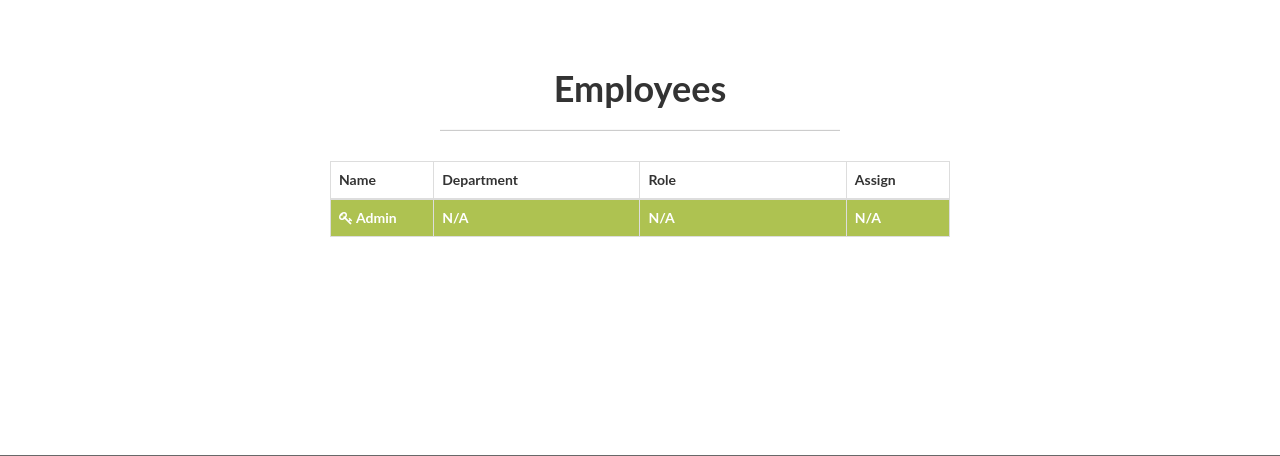
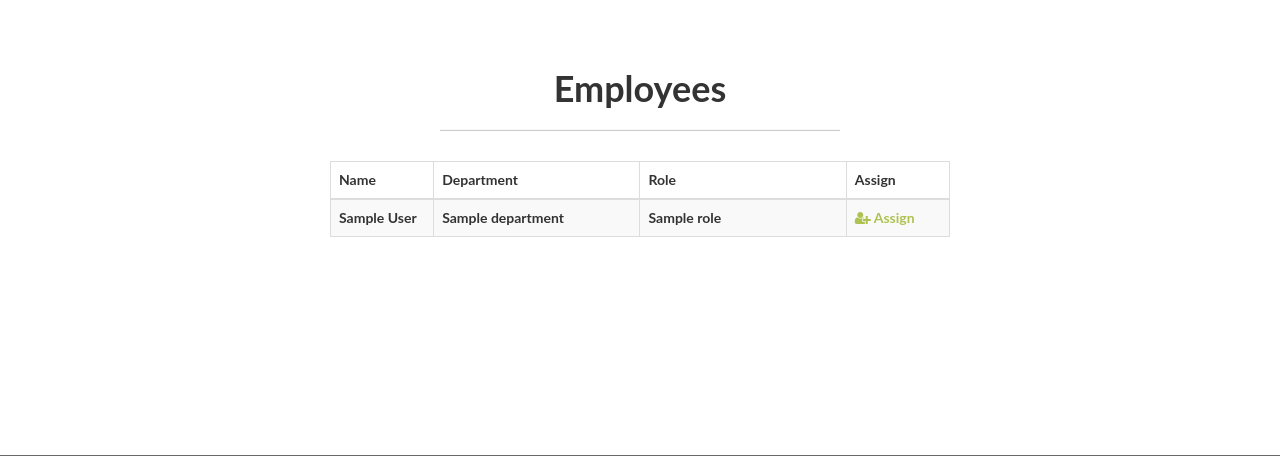
Before and after one commit to andrescass/bbargWeb, a Flask app: page /admin/employees in a window 1280 px wide. Shown: the part 193-649 px from the top of the page. Run offline with Flask 2, Linux system fonts and the light colour scheme; a user stored in the database is signed in; tables that the repository leaves empty hold one stand-in row (values such as "Sample post"); parts of the project's set-up code (start-up, migrations or seed data) failed here and were passed over; some libraries are stand-ins or nearby versions.

Commit message:
admin can have permissons changed

```diff
--- a/app/templates/admin/employees/employees.html
+++ b/app/templates/admin/employees/employees.html
@@ -24,14 +24,6 @@
               </thead>
               <tbody>
               {% for employee in employees %}
-                {% if employee.is_admin %}
-                    <tr style="background-color: #aec251; color: white;">
-                        <td> <i class="fa fa-key"></i> Admin </td>
-                        <td> N/A </td>
-                        <td> N/A </td>
-                        <td> N/A </td>
-                    </tr>
-                {% else %}
                 <tr>
                   <td> {{ employee.first_name }} {{ employee.last_name }} </td>
                   <td>
@@ -54,7 +46,6 @@
                     </a>
                   </td>
                 </tr>
-                {% endif %}
               {% endfor %}
               </tbody>
             </table>
```
Lines whose indentation alone changed are shown as unchanged.
